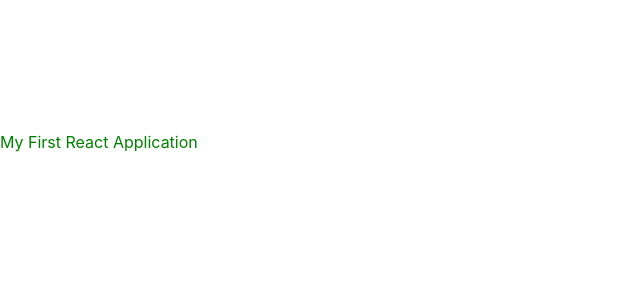
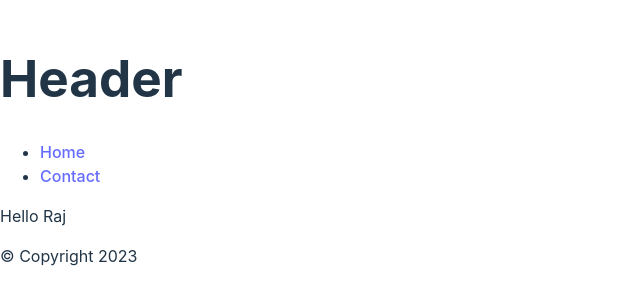
Before and after one commit to kumarrajtrivium/SampleReactTest, a React (Vite) app in the folder sample-project/: page / in a window 1280 px wide. Shown: the part 258-562 px from the top of the page, without its empty margins (0-640 px from the left). Built offline with nearby package versions, Linux system fonts and the light colour scheme.

Commit message:
Header, Menu, Footer and Content added

```diff
--- a/sample-project/src/App.tsx
+++ b/sample-project/src/App.tsx
@@ -1,10 +1,18 @@
-import Message from "./Component/Message"
+import Header from "./Component/Header";
+import Footer from "./Component/Footer";
+import Menu from "./Component/Menu";
+import MainContent from "./Component/MainContent";
 
 function App() {
 
   return (
     <div>
-      <Message></Message>
+      <Header />
+      <span>
+        <Menu />
+        <MainContent />
+      </span>
+      <Footer />
     </div>
   );
 }
--- /dev/null
+++ b/sample-project/src/Component/Footer.tsx
@@ -0,0 +1,7 @@
+function Footer()
+{
+    return (
+        <footer>&copy; Copyright 2023</footer>
+    );
+}
+export default Footer;
--- /dev/null
+++ b/sample-project/src/Component/Header.tsx
@@ -0,0 +1,7 @@
+function Header()
+{
+    return (
+        <h1>Header</h1>
+    );
+}
+export default Header;
--- /dev/null
+++ b/sample-project/src/Component/Home.tsx
@@ -0,0 +1,6 @@
+function Home() {
+    const name = "Home Page";
+    if (name) return <p className="greenTest">{name}</p>;
+    return <p className="greyTest">Hello world</p>;
+  }
+  export default Home;
--- /dev/null
+++ b/sample-project/src/Component/MainContent.tsx
@@ -0,0 +1,8 @@
+function MainContent() {
+    const name = 'Raj';
+    return (
+        <p>Hello {name ? name : ''}</p>
+    );
+}
+
+export default MainContent;
--- /dev/null
+++ b/sample-project/src/Component/Menu.tsx
@@ -0,0 +1,11 @@
+
+function Menu()
+{
+    return (
+    <ul>
+        <li><a href="./home">Home</a></li>
+        <li><a href="./contact">Contact</a></li>
+    </ul>
+    );
+}
+export default Menu;
```
Also changed, not shown: sample-project/src/Component/Contact.tsx (added, +7 -0 lines).
